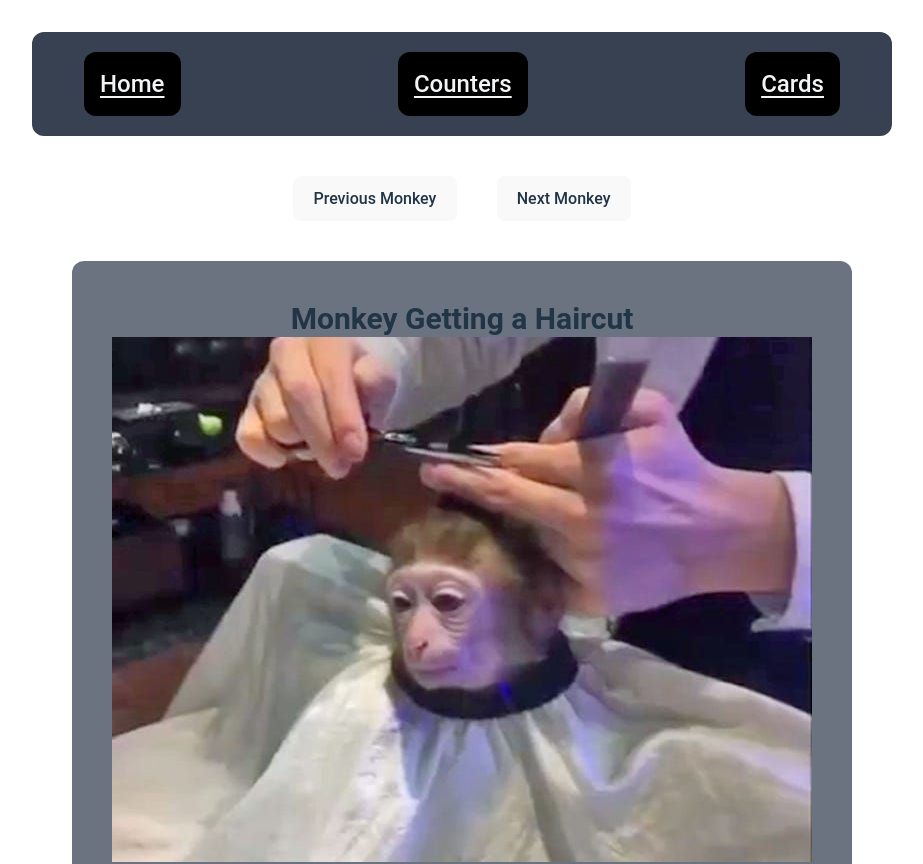
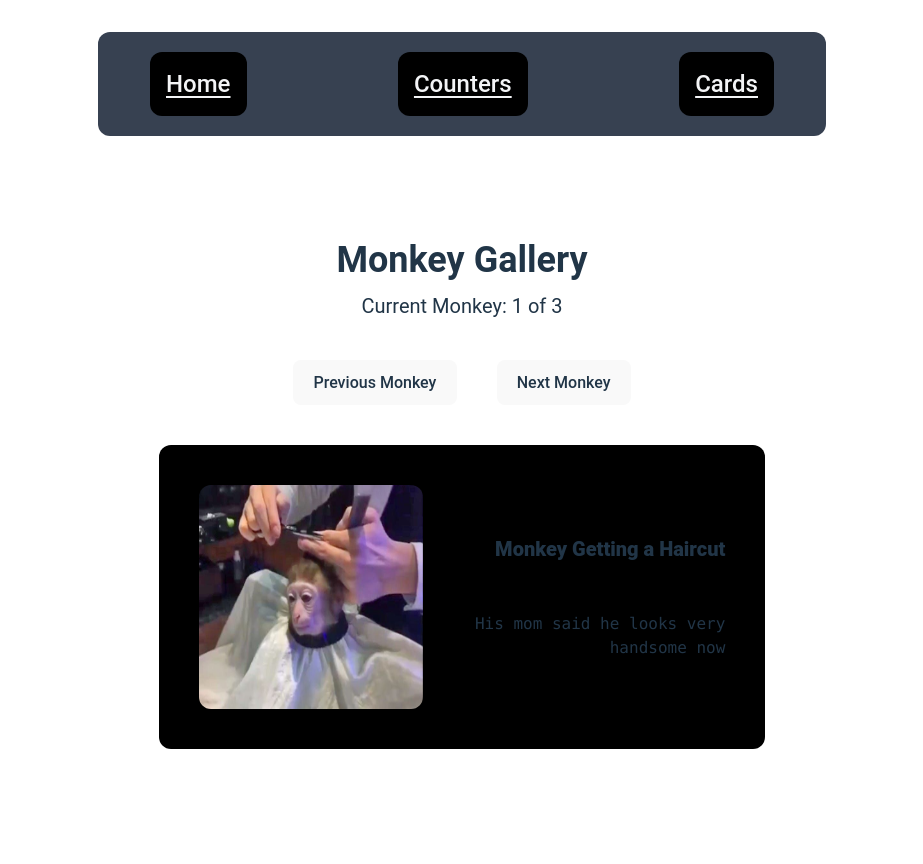
Before and after one commit to bduckdev/tsx-challenges, a React (Vite) app: page /cards in a window 1280 px wide. Shown: the top 864 px of the page, without its empty margins (178-1101 px from the left). After the commit the page ends 821 px from the top, so only its background shows below. Built offline with nearby package versions, Linux system fonts and the light colour scheme.

Commit message:
Added Navbar to main.tsx

```diff
--- a/src/Index.tsx
+++ b/src/Index.tsx
@@ -1,5 +1,4 @@
 import { useState } from "react";
-import NavBar from "./NavBar";
 import { beeMovieScriptArr } from "./beeMovieScript";
 import { beeMovieScriptByWordArr } from "./beeMovieScriptByWord";
 import { beeMovieScriptByCharArr } from "./beeMovieScriptByChar";
@@ -13,7 +12,15 @@ function Index() {
 
   return (
     <div className="py-3">
-      <NavBar />
+      {/*
+CURSED
+CURSED
+CURSED
+CURSED
+CURSED
+CURSED
+CURSED
+          */}
       <h1 className="text-4xl font-bold text-center mt-10">TSX Challenges</h1>
       {beeMovieScript ? (
         <button
--- a/src/NavBar.tsx
+++ b/src/NavBar.tsx
@@ -9,7 +9,7 @@ const navItems: NavItem[] = [
 ];
 function NavBar() {
   return (
-        <nav>
+    <nav className="pb-16">
       <div className="flex items-center bg-gray-700 rounded-xl px-10 py-5 justify-between">
         {navItems.map((item, i) => {
           return (
--- a/src/main.tsx
+++ b/src/main.tsx
@@ -3,6 +3,7 @@ import ReactDOM from "react-dom/client";
 import Counters from "./routes/counters/App";
 import "./index.css";
 import { createBrowserRouter, RouterProvider } from "react-router-dom";
+import NavBar from "./NavBar";
 import Index from "./Index";
 import Cards from "./routes/cards/App";
 
@@ -14,6 +15,7 @@ const router = createBrowserRouter([
 
 ReactDOM.createRoot(document.getElementById("root")!).render(
   <React.StrictMode>
+    <NavBar />
     <RouterProvider router={router} />
   </React.StrictMode>,
 );
--- a/src/routes/cards/App.tsx
+++ b/src/routes/cards/App.tsx
@@ -1,4 +1,3 @@
-import NavBar from "../../NavBar";
 import monkeyHaircut from "../../images/monkey-haircut.jpg";
 import monkeyDrinking from "../../images/monkey-drinking.jpg";
 import spinningGorilla from "../../images/spinning-gorilla.gif";
@@ -24,7 +23,7 @@ const cards: CardType[] = [
     image: monkeyDrinking,
   },
   {
-        title: "Spinny Gorilla",
+    title: "SPINNING GORILLA!",
     content: "Very spinny",
     image: spinningGorilla,
   },
@@ -33,6 +32,7 @@ const cards: CardType[] = [
 function App() {
   const [currentCard, setCurrentCard] = useState(cards[0]);
   const monkeyNumber = cards.indexOf(currentCard);
+  const totalMonkeys = cards.length;
 
   function changeCard(step: number) {
     if (monkeyNumber + step < 0) {
@@ -44,7 +44,10 @@ function App() {
   }
   return (
     <>
-            <NavBar />
+      <h1 className="text-4xl font-bold text-center mt-10">Monkey Gallery</h1>
+      <p className="text-xl font-normal text-center mt-3">
+        Current Monkey: {monkeyNumber + 1} of {totalMonkeys}
+      </p>
       <div className="pt-10 flex gap-10 justify-center">
         <button onClick={() => changeCard(-1)}>Previous Monkey</button>
         <button onClick={() => changeCard(1)}>Next Monkey</button>
--- a/src/routes/cards/Card.tsx
+++ b/src/routes/cards/Card.tsx
@@ -1,13 +1,6 @@
-function Card({
-    title,
-    children,
-}: {
-    title: string;
-    children: React.ReactNode;
-}) {
+function Card({ children }: { children: React.ReactNode }) {
     return (
-        <div className="bg-gray-500 m-10 p-10 rounded-xl">
-            <p className="text-3xl font-bold">{title}</p>
+        <div className="bg-black my-10 mx-auto gap-10 p-10 rounded-xl flex justify-between w-5/6">
             {children}
         </div>
     );
--- a/src/routes/cards/MonkeyCard.tsx
+++ b/src/routes/cards/MonkeyCard.tsx
@@ -1,17 +1,22 @@
 import Card from "./Card";
 import { useContext } from "react";
 import MonkeyContext from "./MonkeyContext";
+import TextBody from "./TextBody";
 
 function MonkeyCard() {
     const monkey = useContext(MonkeyContext);
 
     return (
-        <MonkeyContext.Provider value={monkey}>
-            <Card title={monkey.title}>
-                <img src={monkey.image} alt={monkey.title} />
-                <p>{monkey.content}</p>
-            </Card>
-        </MonkeyContext.Provider>
+        <Card>
+            <img
+                className="w-56 h-56 fill rounded-xl"
+                src={monkey.image}
+                alt={monkey.title}
+            />
+            <div className="flex flex-col text-right justify-evenly w-96">
+                <TextBody />
+            </div>
+        </Card>
     );
 }
 
--- /dev/null
+++ b/src/routes/cards/TextBody.tsx
@@ -0,0 +1,13 @@
+import { useContext } from "react";
+import MonkeyContext from "./MonkeyContext";
+
+function TextBody() {
+    const monkey = useContext(MonkeyContext);
+    return (
+        <>
+            <h2 className="font-black text-xl">{monkey.title}</h2>
+            <p className="font-mono">{monkey.content}</p>
+        </>
+    );
+}
+export default TextBody;
```
Also changed, not shown: src/routes/cards/MonkeyContext.tsx (indentation only). Lines whose indentation alone changed are shown as unchanged.
